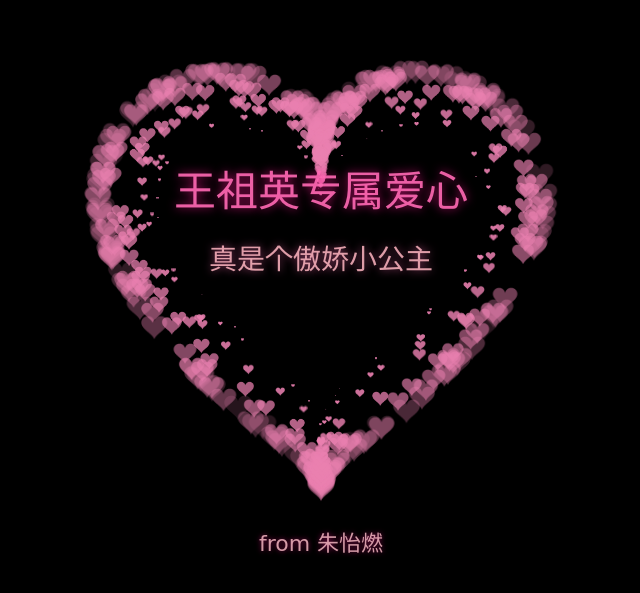
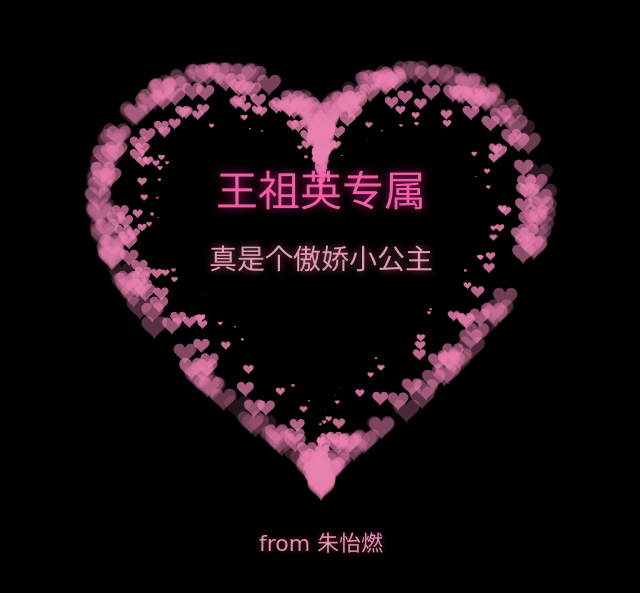
Before and after one commit to Yiran-Zhu/love-page, a plain HTML site: page index.html in a window 1280 px wide. Shown: the part 123-716 px from the top of the page, without its empty margins (319-959 px from the left). Drawn offline with Linux system fonts and the light colour scheme; a web font is replaced by a local one.

Commit message:
Add files via upload

```diff
--- a/index.html
+++ b/index.html
@@ -71,7 +71,7 @@
 <body>
     <canvas id="pinkboard"></canvas>
 
-    <div class="title">王祖英专属爱心</div>
+    <div class="title">王祖英专属</div>
     <div class="subtitle">真是个傲娇小公主</div>
     <div class="signature">from 朱怡燃</div>
 
```
